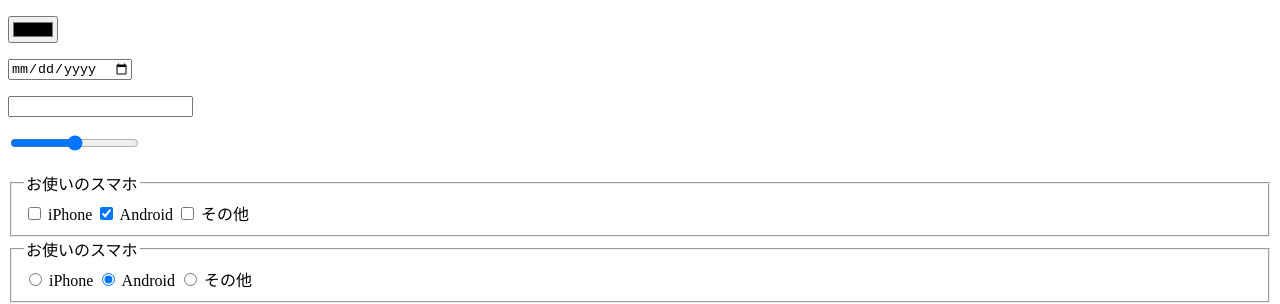
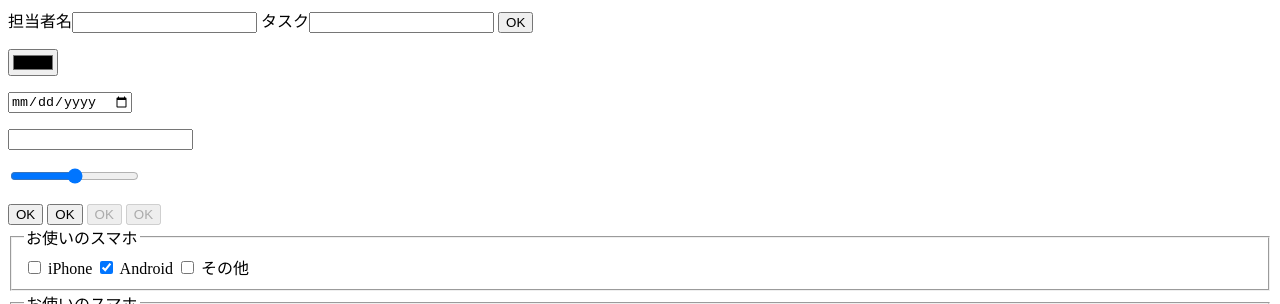
Before and after one commit to ma2ok/html_grammar, a plain HTML site: page index.html in a window 1280 px wide. Shown: the top 304 px of the page. Drawn offline with Linux system fonts and the light colour scheme.

Commit message:
フォーム追加

```diff
--- a/index.html
+++ b/index.html
@@ -6,11 +6,23 @@
   <meta name="description" content="プログラミング学習サービスのドットインストールです">
   <link rel="icon" href="favicon.ico"> </head>
 <body>
+
+<form action="process.php" method="post">
+  <label>担当者名<input type="text" name="username"></label>
+  <label>タスク<input type="text" name="task"></label>
+  <button>OK</button>
+</form>
+
   <p><input type="color"></p>
   <p><input type="date"></p>
   <p><input type="number"></p>
   <p><input type="range"></p>
 
+  <input type="button" value="OK">
+  <button>OK</button>
+
+  <input type="button" value="OK" disabled>
+  <button disabled>OK</button>
 
   <fieldset>
     <legend>お使いのスマホ</legend>
```
